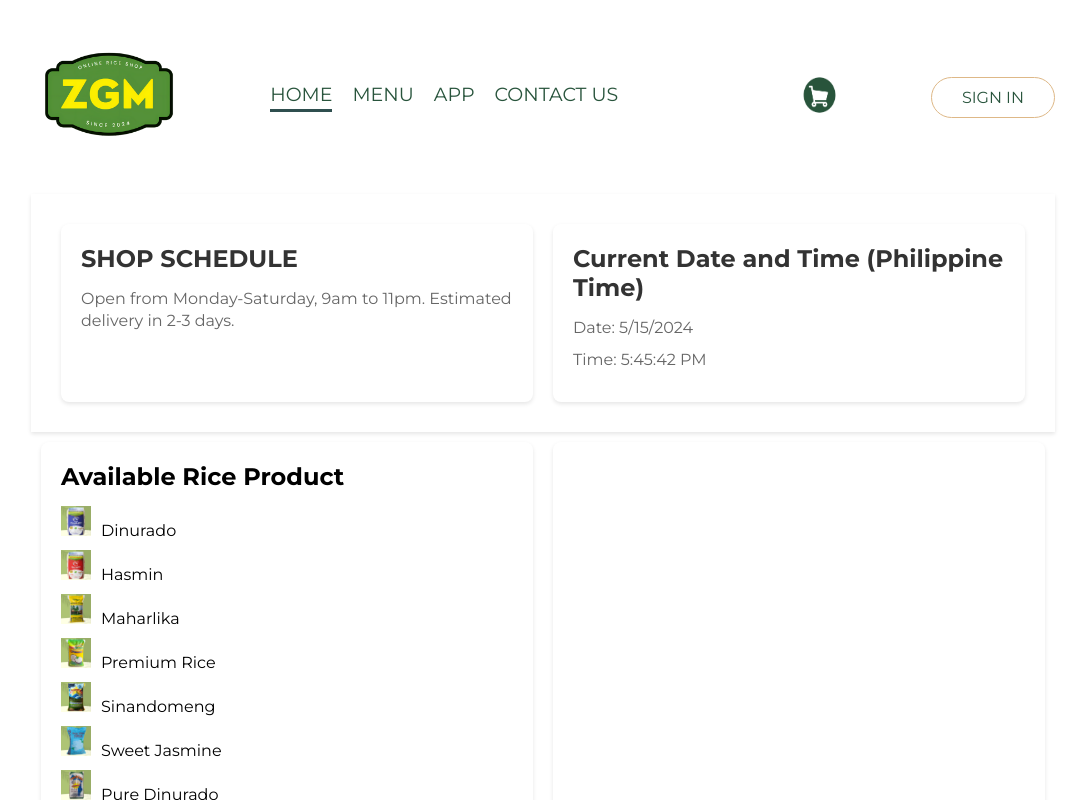
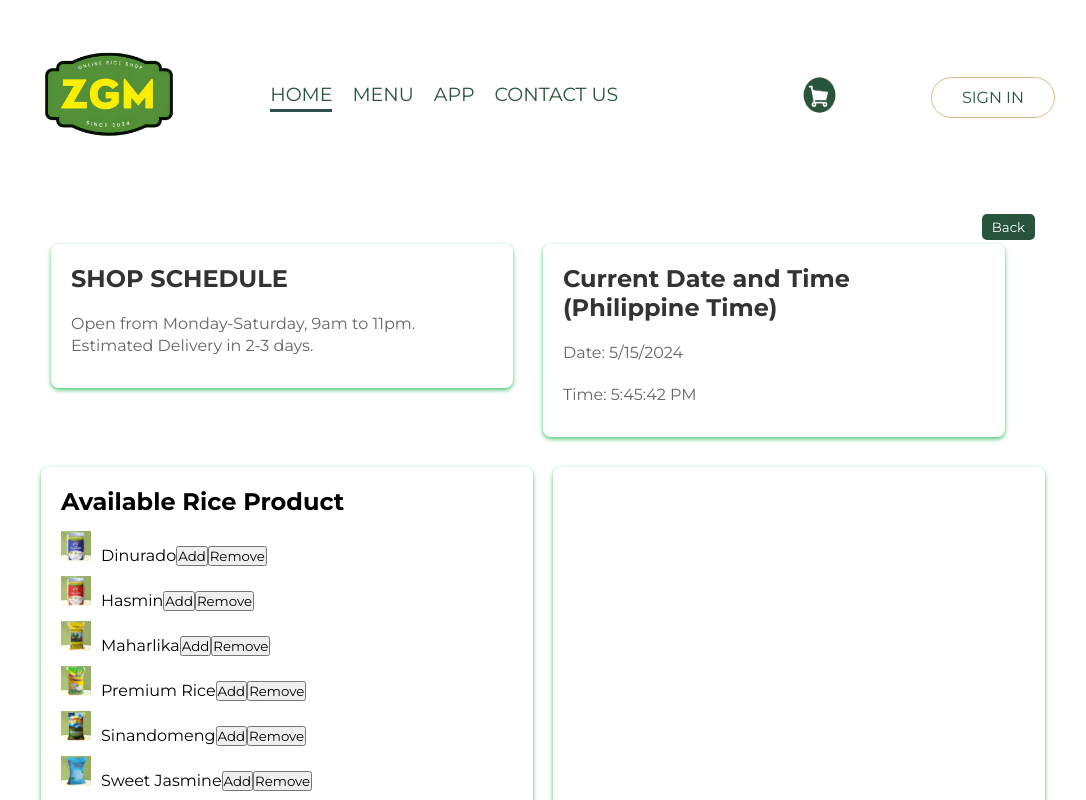
Before and after one commit to RachelleCanta/D-Innovators_RiceSystem, a React (Create React App) app in the folder fe/rice-system-app/: page /menu in a window 1280 px wide. Shown: the top 800 px of the page, without its empty margins (97-1183 px from the left). Built offline with nearby package versions, Linux system fonts and the light colour scheme; a web font is replaced by a local one.

Commit message:
Updated some features and design

```diff
--- a/fe/rice-system-app/src/components/AppDownload/AppDownload.css
+++ b/fe/rice-system-app/src/components/AppDownload/AppDownload.css
@@ -1,9 +1,27 @@
 .app-download {
+  position: relative;
   margin: auto auto;
   margin-top: 100px;
   font-size: max(36px, 20px);
   text-align: center;
   font-weight: 500;
+}
+
+.back-button {
+  position: absolute;
+  top: 10px;
+  right: 10px;
+  background-color: #ff6600;
+  color: #fff;
+  border: none;
+  border-radius: 5px;
+  padding: 10px 20px;
+  cursor: pointer;
+  transition: background-color 0.3s;
+}
+
+.back-button:hover {
+  background-color: #ff7f33;
 }
 
 .app-download-platforms {
--- a/fe/rice-system-app/src/components/AppDownload/AppDownload.js
+++ b/fe/rice-system-app/src/components/AppDownload/AppDownload.js
@@ -1,17 +1,22 @@
-import React from 'react'
-import './AppDownload.css'
-import { assets } from '../../assets/assets'
+import React from 'react';
+import './AppDownload.css';
+import { assets } from '../../assets/assets';
 
 const AppDownload = () => {
+  const handleBackButtonClick = () => {
+    window.history.back();
+  };
+
   return (
     <div className='app-download' id='app-download'>
-        <p>For Better Experience Download <br/>ZGM Rich Shop</p>
-        <div className="app-download-platforms">
-            <img src={assets.play_store} alt=""/>
-            <img src={assets.app_store} alt=""/>
-        </div>
+      <button className="back-button" onClick={handleBackButtonClick}>Back</button>
+      <p>For Better Experience Download <br/>ZGM Rich Shop</p>
+      <div className="app-download-platforms">
+          <img src={assets.play_store} alt=""/>
+          <img src={assets.app_store} alt=""/>
+      </div>
     </div>
-  )
-}
+  );
+};
 
-export default AppDownload
+export default AppDownload;
--- a/fe/rice-system-app/src/components/ContactUs/ContactUs.css
+++ b/fe/rice-system-app/src/components/ContactUs/ContactUs.css
@@ -1,4 +1,5 @@
 .contact-us {
+  position: relative;
   padding: 20px;
   background-color: #ffffff;
   border-radius: 8px;
@@ -6,6 +7,23 @@
   max-width: 600px;
   margin: 40px auto;
   text-align: center;
+}
+
+.contact-us .back-button {
+  position: absolute;
+  top: 10px;
+  right: 10px;
+  background-color: #28543C;
+  color: #fff;
+  border: none;
+  border-radius: 5px;
+  padding: 10px 20px;
+  cursor: pointer;
+  transition: background-color 0.3s;
+}
+
+.contact-us .back-button:hover {
+  background-color: #28543C;
 }
 
 .contact-us h2 {
@@ -21,3 +39,22 @@
   line-height: 1.4;
   margin-bottom: 10px;
 }
+
+@media (max-width: 1050px) {
+  .contact-us {
+    padding: 15px;
+    max-width: 500px;
+  }
+}
+
+@media (max-width: 900px) {
+  .contact-us {
+    max-width: 400px;
+  }
+}
+
+@media (max-width: 750px) {
+  .contact-us {
+    max-width: 300px;
+  }
+}
--- a/fe/rice-system-app/src/components/ContactUs/ContactUs.js
+++ b/fe/rice-system-app/src/components/ContactUs/ContactUs.js
@@ -1,4 +1,5 @@
 import React, { useState, useEffect } from 'react';
+import { useNavigate } from 'react-router-dom';
 import './ContactUs.css';
 
 const ContactUs = () => {
@@ -6,6 +7,7 @@ const ContactUs = () => {
   const [currentDate, setCurrentDate] = useState('');
   const [shopSchedule, setShopSchedule] = useState('');
   const [isShopOpen, setIsShopOpen] = useState(true);
+  const navigate = useNavigate();
 
   useEffect(() => {
     const interval = setInterval(() => {
@@ -32,8 +34,13 @@ const ContactUs = () => {
     setShopSchedule(isOpen);
   };
 
+  const handleBackButtonClick = () => {
+    navigate('/');
+  };
+
   return (
     <div className="contact-us">
+      <button className="back-button" onClick={handleBackButtonClick}>Back</button>
       <h2>SHOP SCHEDULE</h2>
       <p>{shopSchedule}</p>
       <p>Contact Number: 09776214212</p>
--- a/fe/rice-system-app/src/components/FoodDisplay/FoodDisplay.css
+++ b/fe/rice-system-app/src/components/FoodDisplay/FoodDisplay.css
@@ -17,7 +17,7 @@
   border-radius: 8px;
   overflow: hidden;
   background-color: #fff;
-  box-shadow: 0 2px 4px rgba(0, 0, 0, 0.1);
+  box-shadow: 0 2px 4px rgba(58, 193, 101, 0.915);
 }
 
 .food-item img {
--- a/fe/rice-system-app/src/components/FoodDisplay/FoodDisplay.js
+++ b/fe/rice-system-app/src/components/FoodDisplay/FoodDisplay.js
@@ -2,6 +2,9 @@ import React from "react";
 import "./FoodDisplay.css";
 import FoodItem from "../FoodItem/FoodItem";
 import { food_list } from "../../assets/assets";
+import { toast } from 'react-toastify';
+import 'react-toastify/dist/ReactToastify.css';
+
 
 const FoodDisplay = ({ category }) => {
   const filteredFood =
@@ -9,10 +12,13 @@ const FoodDisplay = ({ category }) => {
       ? food_list
       : food_list.filter((food) => food.category === category);
 
+  const notifyAdd = (name) => toast.success(`${name} added to cart`);
+  const notifyRemove = (name) => toast.error(`${name} removed from cart`);
+
   return (
     <div className="food-display" id="food-display">
       <h2>TOP RICE BRANDS</h2>
-      {filteredFood.map((item,index) => (
+      {filteredFood.map((item, index) => (
         <FoodItem
           key={index}
           id={item._id}
@@ -21,6 +27,8 @@ const FoodDisplay = ({ category }) => {
           price={item.price}
           image={item.image}
           stock={item.stock}
+          notifyAdd={notifyAdd}
+          notifyRemove={notifyRemove}
         />
       ))}
     </div>
--- a/fe/rice-system-app/src/components/FoodItem/FoodItem.js
+++ b/fe/rice-system-app/src/components/FoodItem/FoodItem.js
@@ -1,6 +1,8 @@
 import React, { useContext, useState, useEffect } from "react";
 import "./FoodItem.css";
 import { StoreContext } from "../../context/StoreContext";
+import { ToastContainer, toast } from 'react-toastify';
+import 'react-toastify/dist/ReactToastify.css';
 
 const FoodItem = ({ id, name, description, price, image, stock }) => {
   const { addToCart, removeFromCart, cartItems } = useContext(StoreContext);
@@ -14,10 +16,12 @@ const FoodItem = ({ id, name, description, price, image, stock }) => {
   const handleAddToCart = () => {
     addToCart(id, quantity);
     setQuantity(1);
+    toast.success(`${name} added to cart.`);
   };
 
   const handleRemoveFromCart = () => {
     removeFromCart(id);
+    toast.error(`${name} removed from cart.`);
   };
 
   return (
@@ -45,6 +49,7 @@ const FoodItem = ({ id, name, description, price, image, stock }) => {
         />
         <button onClick={handleAddToCart}>Add</button>
       </div>
+      <ToastContainer />
     </div>
   );
 };
--- a/fe/rice-system-app/src/components/Menu/Menu.css
+++ b/fe/rice-system-app/src/components/Menu/Menu.css
@@ -1,24 +1,24 @@
 .menu-page {
   display: flex;
   flex-direction: column;
-  flex-wrap: wrap;
 }
 
 .info-section {
   display: flex;
   justify-content: space-between;
-  width: 100%;
+  align-items: flex-start;
   padding: 20px;
-  box-shadow: 0 2px 4px rgba(0, 0, 0, 0.1);
+  position: relative;
 }
 
 .schedule, .clock {
   flex: 1;
-  margin: 10px;
+  margin-right: 30px;
   padding: 20px;
   background-color: #ffffff;
   border-radius: 8px;
-  box-shadow: 0 2px 4px rgba(0, 0, 0, 0.1);
+  margin-top: 30px;
+  box-shadow: 0 2px 4px rgba(58, 193, 101, 0.915);
 }
 
 .schedule h2, .clock h3 {
@@ -32,7 +32,26 @@
   font-size: 1rem;
   color: #666666;
   line-height: 1.4;
+  margin-top: 20px;
   margin-bottom: 10px;
+}
+
+.back-button {
+  position: absolute;
+  top: 20px;
+  right: 20px;
+  background-color: #28543C;
+  color: #fff;
+  border: none;
+  border-radius: 5px;
+  padding: 5px 10px;
+  cursor: pointer;
+  margin-bottom: 20px;
+  transition: background-color 0.3s;
+}
+
+.back-button:hover {
+  background-color: #28543C;
 }
 
 .main-section {
@@ -48,7 +67,7 @@
   padding: 20px;
   background-color: #ffffff;
   border-radius: 8px;
-  box-shadow: 0 2px 4px rgba(0, 0, 0, 0.1);
+  box-shadow: 0 2px 4px rgba(58, 193, 101, 0.915);
 }
 
 .dashboard h2, .menu-display h2 {
--- a/fe/rice-system-app/src/components/Menu/Menu.js
+++ b/fe/rice-system-app/src/components/Menu/Menu.js
@@ -1,7 +1,10 @@
 import React, { useState, useEffect } from 'react';
+import { useNavigate } from 'react-router-dom';
 import { menu_list } from "../../assets/assets";
 import './Menu.css';
 import FoodDisplay from '../FoodDisplay/FoodDisplay';
+import { toast } from 'react-toastify';
+import 'react-toastify/dist/ReactToastify.css';
 
 const Menu = () => {
   const [selectedCategory, setSelectedCategory] = useState('');
@@ -9,6 +12,7 @@ const Menu = () => {
   const [currentDate, setCurrentDate] = useState('');
   const [shopSchedule, setShopSchedule] = useState('');
   const [isShopOpen, setIsShopOpen] = useState(true);
+  const navigate = useNavigate();
 
   useEffect(() => {
     const interval = setInterval(() => {
@@ -31,12 +35,26 @@ const Menu = () => {
     const daysOfWeek = ['Sunday', 'Monday', 'Tuesday', 'Wednesday', 'Thursday', 'Friday', 'Saturday'];
     const today = daysOfWeek[day];
 
-    const isOpen = isShopOpen ? `Open from Monday-Saturday, 9am to 11pm. Estimated delivery in 2-3 days.` : `Closed today. Next delivery in 2-3 days.`;
+    const isOpen = isShopOpen ? `Open from Monday-Saturday, 9am to 11pm. Estimated Delivery in 2-3 days.` : `Closed today. Next delivery in 2-3 days.`;
     setShopSchedule(isOpen);
   };
 
   const handleCategoryClick = (category) => {
     setSelectedCategory(category);
+  };
+
+  const handleBackButtonClick = () => {
+    navigate('/');
+  };
+
+  const handleAddToCart = (item) => {
+    // Add logic to add item to cart
+    toast.success(`${item.menu_name} added to cart.`);
+  };
+
+  const handleRemoveFromCart = (item) => {
+    // Add logic to remove item from cart
+    toast.error(`${item.menu_name} removed from cart.`);
   };
 
   return (
@@ -52,6 +70,7 @@ const Menu = () => {
           <p>Date: {currentDate}</p>
           <p>Time: {currentTime}</p>
         </div>
+        <button className="back-button" onClick={handleBackButtonClick}>Back</button>
       </div>
       <div className="main-section">
         <div className="dashboard">
@@ -62,6 +81,8 @@ const Menu = () => {
                 <img src={item.menu_image} alt={item.menu_name} />
                 <span>{item.menu_name}</span>
                 <span className="top-brand"></span>
+                <button onClick={() => handleAddToCart(item)}>Add</button>
+                <button onClick={() => handleRemoveFromCart(item)}>Remove</button>
               </li>
             ))}
           </ul>
--- a/fe/rice-system-app/src/pages/Home/Home.js
+++ b/fe/rice-system-app/src/pages/Home/Home.js
@@ -5,6 +5,7 @@ import ExploreMenu from '../../components/ExploreMenu/ExploreMenu';
 import Footer from '../../components/Footer/Footer';
 import AppDownload from '../../components/AppDownload/AppDownload';
 import FoodDisplay from '../../components/FoodDisplay/FoodDisplay';
+import FoodItem from '../../components/FoodItem/FoodItem';
 import { FontAwesomeIcon } from '@fortawesome/react-fontawesome';
 import { faChevronUp } from '@fortawesome/free-solid-svg-icons';
 
@@ -23,6 +24,16 @@ const Home = () => {
       <Header />
       <ExploreMenu setCategory={setCategory} />
       <FoodDisplay category={category} />
+      <div className="food-items-container">
+        <FoodItem
+          id={1}
+          name="Sample Food Item"
+          description="Lorem ipsum dolor sit amet, consectetur adipiscing elit."
+          price={9.99}
+          image="https://via.placeholder.com/150"
+          stock={10}
+        />
+      </div>
       <Footer />
       <AppDownload />
       <ScrollToTopButton onClick={handleScrollToTop} />
```
Lines whose indentation alone changed are shown as unchanged.
